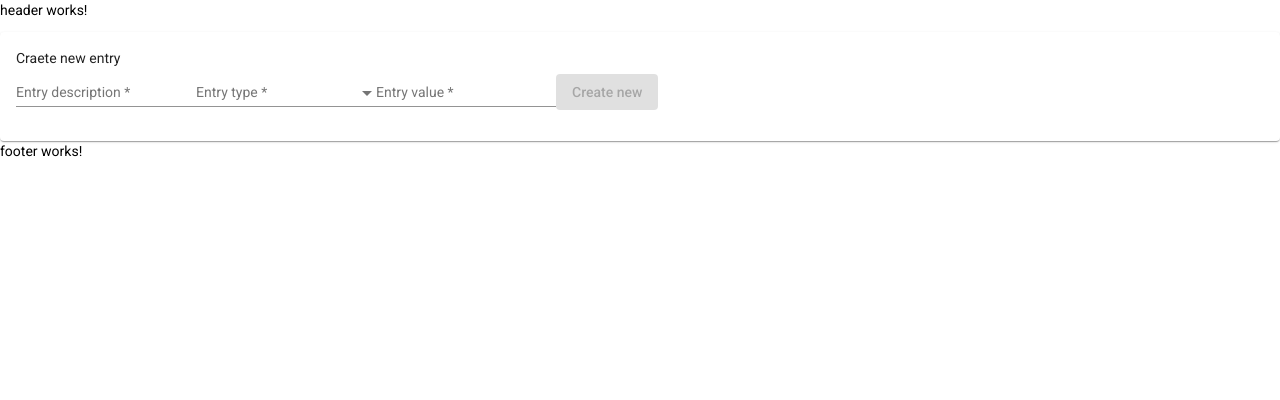
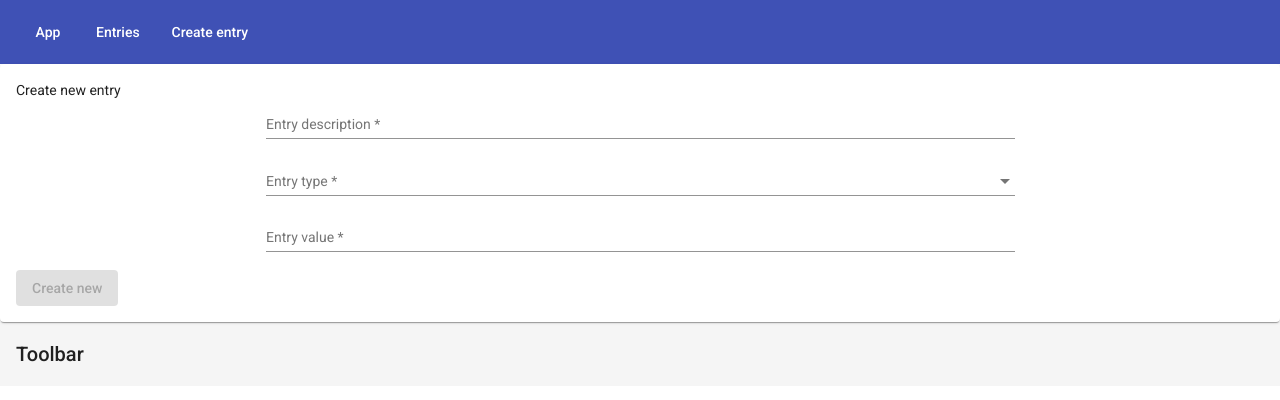
Before and after one commit to zzhukanton/ExpensesSC, an Angular app in the folder ExpensesSC/: page /new-entry in a window 1280 px wide. Shown: the top 400 px of the page. Built offline with nearby package versions, Linux system fonts and the light colour scheme.

Commit message:
add post for new entry

```diff
--- a/ExpensesSC/src/app/app.module.ts
+++ b/ExpensesSC/src/app/app.module.ts
@@ -19,6 +19,7 @@ import { MatInputModule } from '@angular/material/input';
 import { MatCardModule } from '@angular/material/card';
 import { MatSelectModule } from '@angular/material/select';
 import { NewEntryComponent } from './new-entry/new-entry.component';
+import { MatToolbarModule } from '@angular/material/toolbar';
 
 // forms
 import { ReactiveFormsModule } from '@angular/forms';
@@ -37,7 +38,7 @@ import { ReactiveFormsModule } from '@angular/forms';
     AppRouterModule,
     ReactiveFormsModule,
     BrowserAnimationsModule,
-    MatButtonModule, MatTableModule, MatInputModule, MatCardModule, MatSelectModule,
+    MatButtonModule, MatTableModule, MatInputModule, MatCardModule, MatSelectModule, MatToolbarModule,
   ],
   providers: [EntryService],
   bootstrap: [AppComponent]
--- a/ExpensesSC/src/app/entry.service.ts
+++ b/ExpensesSC/src/app/entry.service.ts
@@ -13,4 +13,8 @@ export class EntryService {
   getAll() {
     return this.http.get(this.baseUrl);
   }
+
+  createEntry(entry) {
+    return this.http.post(this.baseUrl, entry);
+  }
 }
--- a/ExpensesSC/src/app/footer/footer.component.html
+++ b/ExpensesSC/src/app/footer/footer.component.html
@@ -1 +1 @@
-<p>footer works!</p>
+<mat-toolbar>Toolbar</mat-toolbar>
--- a/ExpensesSC/src/app/header/header.component.html
+++ b/ExpensesSC/src/app/header/header.component.html
@@ -1 +1,5 @@
-<p>header works!</p>
+<mat-toolbar color="primary">
+    <button mat-button routerLink="/">App</button>
+    <button mat-button routerLink="/entries">Entries</button>
+    <button mat-button routerLink="/new-entry">Create entry</button>
+</mat-toolbar>
--- a/ExpensesSC/src/app/new-entry/new-entry.component.css
+++ b/ExpensesSC/src/app/new-entry/new-entry.component.css
@@ -11,6 +11,6 @@
     margin-right: 20%;
 }
 
-.new-form.btn {
+.new-form-btn {
     position: relative;
 }
--- a/ExpensesSC/src/app/new-entry/new-entry.component.html
+++ b/ExpensesSC/src/app/new-entry/new-entry.component.html
@@ -1,17 +1,17 @@
 <mat-card>
-    <span>Craete new entry</span>
+    <span>Create new entry</span>
     <form [formGroup]="entryForm" (ngSubmit)="onSubmit()">
-        <mat-form-field class="mat-form-field">
+        <mat-form-field class="new-entry-field">
             <input matInput placeholder="Entry description" formControlName="description"/>
         </mat-form-field>
-        <mat-form-field class="mat-form-field">
+        <mat-form-field class="new-entry-field">
             <mat-select placeholder="Entry type" formControlName="isExpense">
                 <mat-option *ngFor="let type of types" [value]="type.value">
                     {{type.display}}
                 </mat-option>
             </mat-select>
         </mat-form-field>
-        <mat-form-field class="mat-form-field">
+        <mat-form-field class="new-entry-field">
             <input matInput placeholder="Entry value" formControlName="value"/>
         </mat-form-field>
 
--- a/ExpensesSC/src/app/new-entry/new-entry.component.ts
+++ b/ExpensesSC/src/app/new-entry/new-entry.component.ts
@@ -1,5 +1,6 @@
 import { Component, OnInit } from '@angular/core';
 import { FormControl, FormGroup, Validators } from '@angular/forms';
+import { EntryService } from '../entry.service';
 import { Type } from '../interfaces/Type';
 
 @Component({
@@ -14,7 +15,7 @@ export class NewEntryComponent {
     { value: false, display: 'Income'}
   ]
 
-  constructor() { }
+  constructor(private service:EntryService) { }
 
   entryForm = new FormGroup({
     description: new FormControl('', Validators.required),
@@ -24,5 +25,8 @@ export class NewEntryComponent {
 
   onSubmit() {
     console.log(this.entryForm.value);
+    this.service.createEntry(this.entryForm.value).subscribe((data) => {
+      console.log('Data - ', data)
+    });
   }
 }
```
